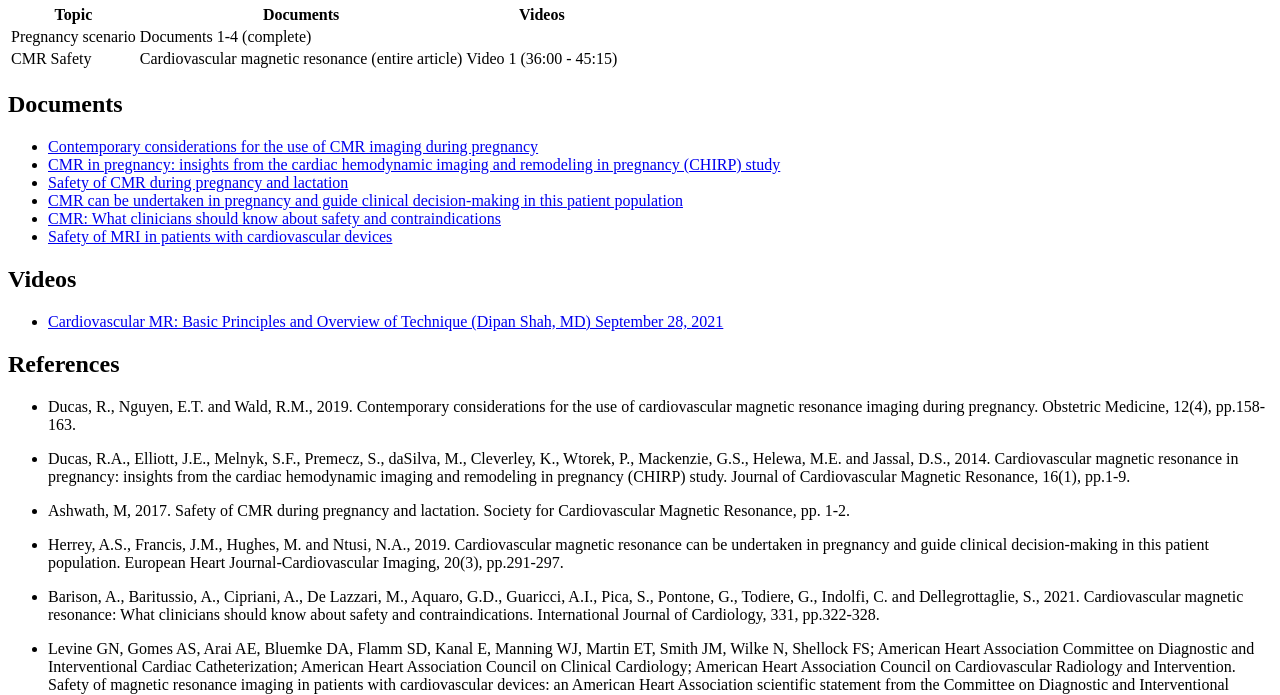
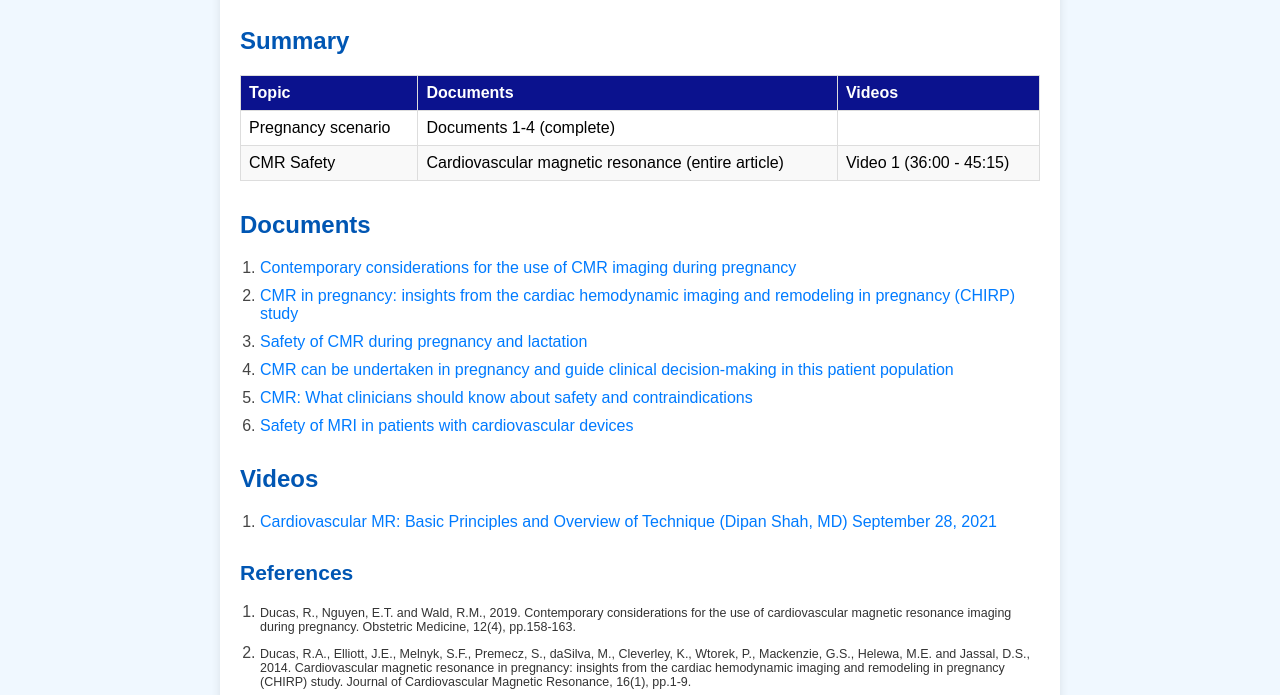
Before and after one commit to andrewekemezie/MRI-Imaging, a plain HTML site: page 2023/Week1_23_Day4.html in a window 1280 px wide. Shown: the part 229-924 px from the top of the page. Drawn offline with Linux system fonts and the light colour scheme; the site is published under a folder, as on GitHub Pages, so addresses that start at the root find nothing.

Commit message:
Update Week1_23_Day4.html

```diff
--- a/2023/Week1_23_Day4.html
+++ b/2023/Week1_23_Day4.html
@@ -4,7 +4,7 @@
     <meta charset="UTF-8">
     <meta name="viewport" content="width=device-width, initial-scale=1.0">
     <title>CMR - 2023 Event: Day 4</title>
-    <link rel="stylesheet" href="/style2.css">
+    <link rel="stylesheet" href="../style2.css">
 </head>
 <body>
 
```
